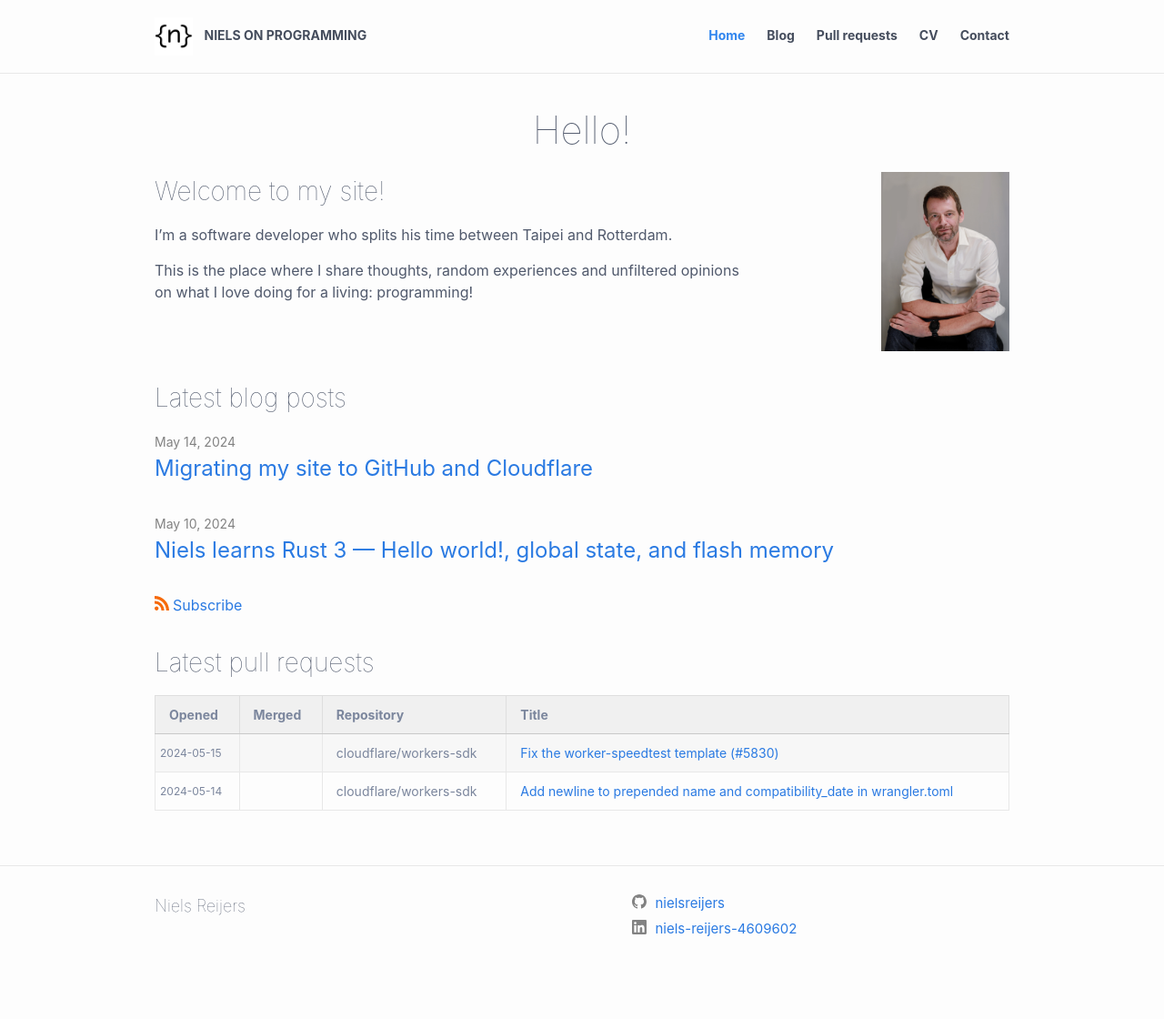
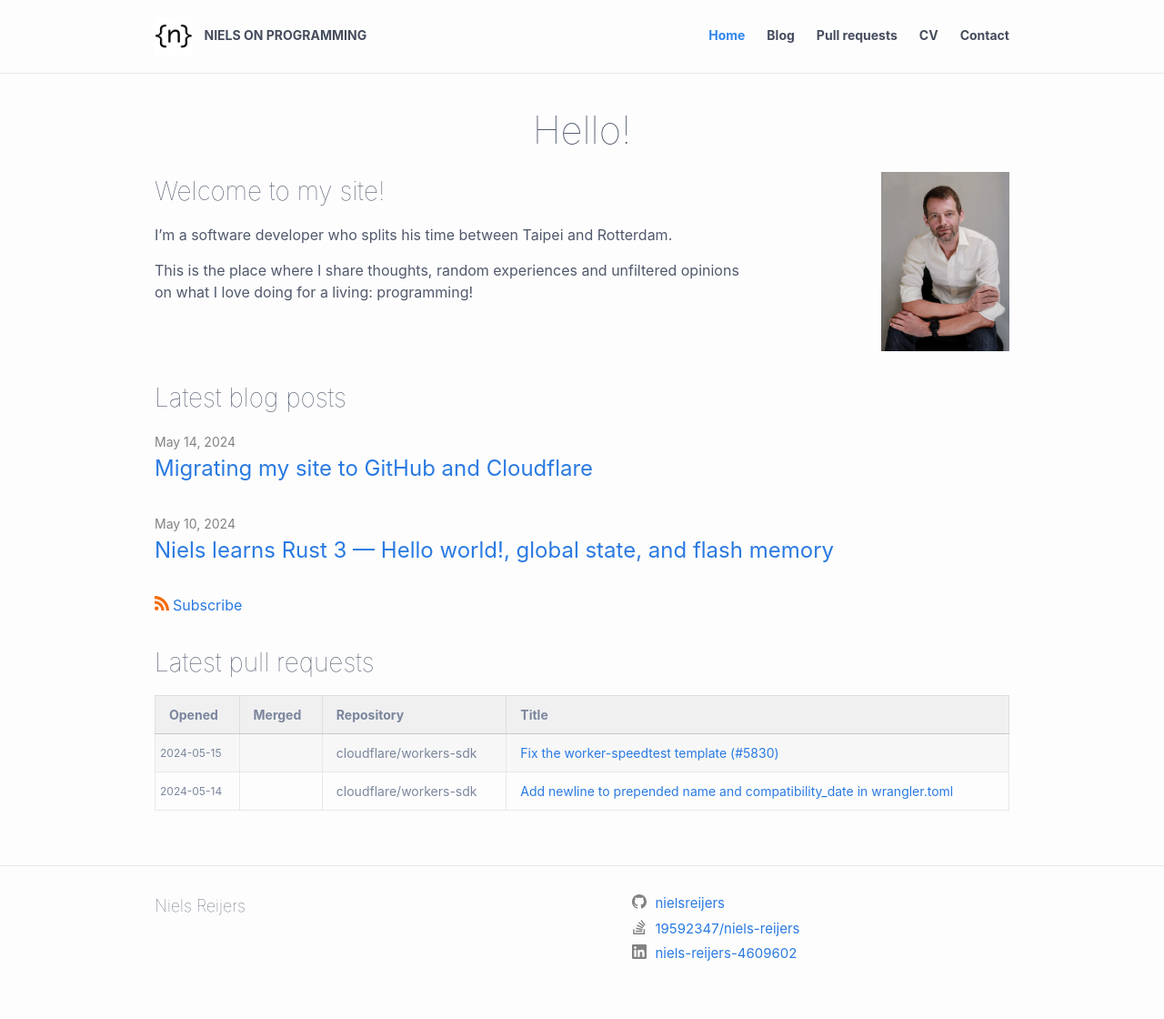
Before and after one commit to nielsreijers/nielsreijers.github.io, a Jekyll site: the page built from index.markdown, in a window 1280 px wide. Shown: the whole page at 91% size. Built offline with Jekyll 4.4.1, drawn with Linux system fonts in a browser that asks for light colours; before the commit the page ends 1092 px from its top, so only the background shows below that.

Commit message:
Added Stackoverflow social

```diff
--- a/_config.yml
+++ b/_config.yml
@@ -27,6 +27,8 @@ url: "" # the base hostname & protocol for your site, e.g. http://example.com
 #twitter_username: jekyllrb
 github_username:  nielsreijers
 linkedin_username: niels-reijers-4609602
+stackoverflow_username: 19592347/niels-reijers
+
 # Build settings
 # 20240511 Niels Reijers: minima theme was pulled into the repository
 #theme: minima
--- a/_includes/social.html
+++ b/_includes/social.html
@@ -4,11 +4,12 @@
   {%- if site.flickr_username -%}<li><a href="https://www.flickr.com/photos/{{ site.flickr_username| cgi_escape | escape }}"><svg class="svg-icon"><use xlink:href="{{ '/assets/minima-social-icons.svg#flickr' | relative_url }}"></use></svg> <span class="username">{{ site.flickr_username| escape }}</span></a></li>{%- endif -%}
   {%- if site.github_username -%}<li><a href="https://github.com/{{ site.github_username| cgi_escape | escape }}"><svg class="svg-icon"><use xlink:href="{{ '/assets/minima-social-icons.svg#github' | relative_url }}"></use></svg> <span class="username">{{ site.github_username| escape }}</span></a></li>{%- endif -%}
   {%- if site.instagram_username -%}<li><a href="https://instagram.com/{{ site.instagram_username| cgi_escape | escape }}"><svg class="svg-icon"><use xlink:href="{{ '/assets/minima-social-icons.svg#instagram' | relative_url }}"></use></svg> <span class="username">{{ site.instagram_username| escape }}</span></a></li>{%- endif -%}
-  {%- if site.linkedin_username -%}<li><a href="https://www.linkedin.com/in/{{ site.linkedin_username| cgi_escape | escape }}"><svg class="svg-icon"><use xlink:href="{{ '/assets/minima-social-icons.svg#linkedin' | relative_url }}"></use></svg> <span class="username">{{ site.linkedin_username| escape }}</span></a></li>{%- endif -%}
   {%- if site.pinterest_username -%}<li><a href="https://www.pinterest.com/{{ site.pinterest_username| cgi_escape | escape }}"><svg class="svg-icon"><use xlink:href="{{ '/assets/minima-social-icons.svg#pinterest' | relative_url }}"></use></svg> <span class="username">{{ site.pinterest_username| escape }}</span></a></li>{%- endif -%}
   {%- for mst in site.mastodon -%}{%- if mst.username and mst.instance -%}<li><a href="https://{{ mst.instance| cgi_escape | escape}}/@{{mst.username}}"><svg class="svg-icon"><use xlink:href="{{ '/assets/minima-social-icons.svg#mastodon' | relative_url }}"></use></svg> <span class="username">{{ mst.username|escape }}</span></a></li>{%- endif -%}{%- endfor -%}
   {%- if site.twitter_username -%}<li><a href="https://www.twitter.com/{{ site.twitter_username| cgi_escape | escape }}"><svg class="svg-icon"><use xlink:href="{{ '/assets/minima-social-icons.svg#twitter' | relative_url }}"></use></svg> <span class="username">{{ site.twitter_username| escape }}</span></a></li>{%- endif -%}
   {%- if site.youtube_username -%}<li><a href="https://youtube.com/{{ site.youtube_username| cgi_escape | escape }}"><svg class="svg-icon"><use xlink:href="{{ '/assets/minima-social-icons.svg#youtube' | relative_url }}"></use></svg> <span class="username">{{ site.youtube_username| escape }}</span></a></li>{%- endif -%}
   {%- if site.googleplus_username -%}<li><a href="https://plus.google.com/{{ site.googleplus_username| escape }}"><svg class="svg-icon"><use xlink:href="{{ '/assets/minima-social-icons.svg#googleplus' | relative_url }}"></use></svg> <span class="username">{{ site.googleplus_username| escape }}</span></a></li>{%- endif -%}
+  {%- if site.stackoverflow_username -%}<li><a href="https://stackoverflow.com/users/{{ site.stackoverflow_username | escape }}"><svg class="svg-icon"><use xlink:href="{{ '/assets/minima-social-icons.svg#stackoverflow' | relative_url }}"></use></svg> <span class="username">{{ site.stackoverflow_username| escape }}</span></a></li>{%- endif -%}
   {%- if site.rss -%}<li><a href="{{ 'feed.xml' | relative_url }}"><svg class="svg-icon"><use xlink:href="{{ '/assets/minima-social-icons.svg#rss' | relative_url }}"></use></svg> <span>{{ site.rss | escape }}</span></a></li>{%- endif -%}
+  {%- if site.linkedin_username -%}<li><a href="https://www.linkedin.com/in/{{ site.linkedin_username| cgi_escape | escape }}"><svg class="svg-icon"><use xlink:href="{{ '/assets/minima-social-icons.svg#linkedin' | relative_url }}"></use></svg> <span class="username">{{ site.linkedin_username| escape }}</span></a></li>{%- endif -%}
 </ul>
```
